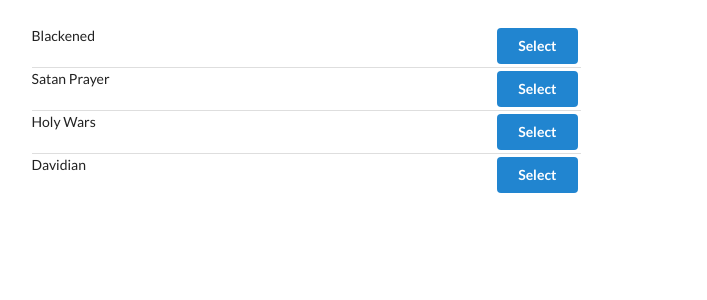
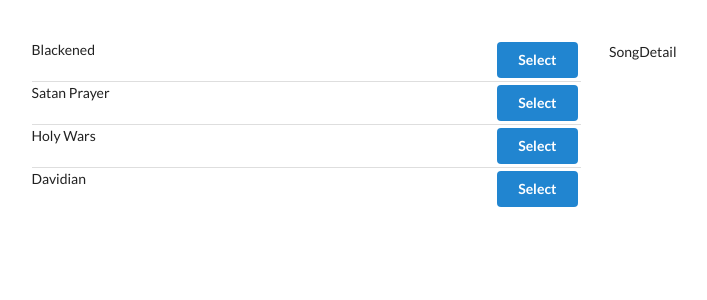
Before and after one commit to SHANbic/songs, a React (Create React App) app: page / in a window 1280 px wide. Shown: the top 300 px of the page, without its empty margins (45-752 px from the left). Built offline with nearby package versions, Linux system fonts and the light colour scheme.

Commit message:
[ FEATURE ] Added Song Detail component

```diff
--- a/src/components/App.js
+++ b/src/components/App.js
@@ -1,12 +1,16 @@
 import React from "react";
 import SongList from "./SongList";
+import SongDetail from "./SongDetail";
 
 const App = () => {
   return (
-    <div className="ui container grid">
+    <div className="ui container grid" style={{ marginTop: "2rem" }}>
       <div className="ui row">
         <div className="column eight wide">
           <SongList />
+        </div>
+        <div className="column eight wide">
+          <SongDetail />
         </div>
       </div>
     </div>
--- /dev/null
+++ b/src/components/SongDetail.js
@@ -0,0 +1,12 @@
+import React from "react";
+import { connect } from "react-redux";
+
+const SongDetail = props => {
+  console.log(props);
+  return <div>SongDetail</div>;
+};
+
+const mapStateToProps = state => {
+  return { song: state.selectedSong };
+};
+export default connect(mapStateToProps)(SongDetail);
--- a/src/components/SongList.js
+++ b/src/components/SongList.js
@@ -8,7 +8,12 @@ class SongList extends React.Component {
       return (
         <div className="item" key={song.title}>
           <div className="right floated content">
-            <button className="ui button primary" onClick={() => this.props.songSelected(song)}>Select</button>
+            <button
+              className="ui button primary"
+              onClick={() => this.props.songSelected(song)}
+            >
+              Select
+            </button>
           </div>
           <div className="content">{song.title}</div>
         </div>
@@ -17,7 +22,7 @@ class SongList extends React.Component {
   }
   render() {
     return (
-      <div className="ui divided list" style={{ marginTop: "2rem" }}>
+      <div className="ui divided list">
         {this.renderList()}
       </div>
     );
@@ -25,7 +30,6 @@ class SongList extends React.Component {
 }
 
 const mapStateToProps = state => {
- console.log(state.selectedSong)
   return { songs: state.songs };
 };
 
```
